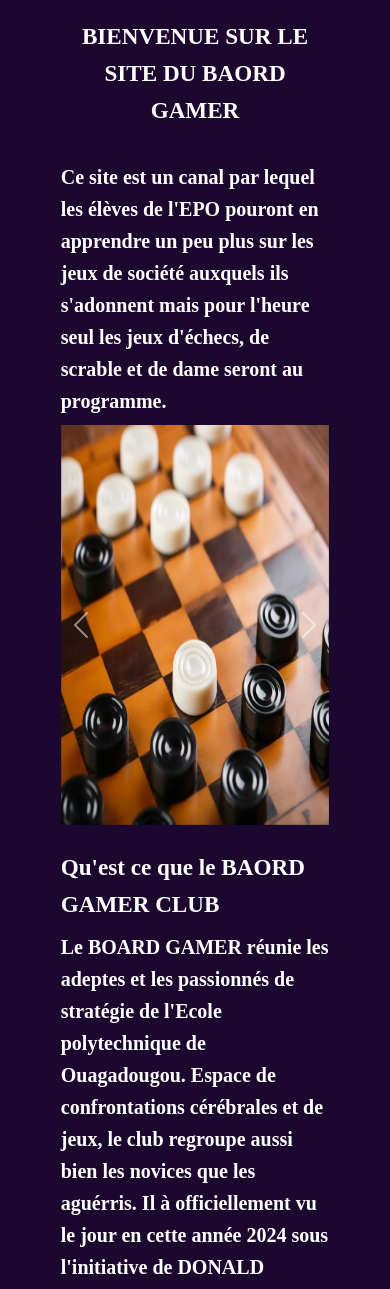
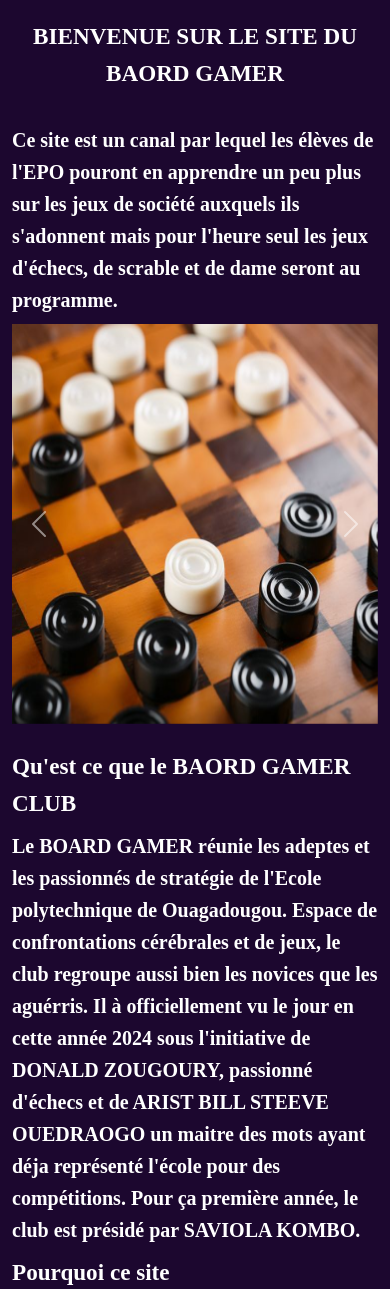
Before and after one commit to falcon25006/baord_gamers, a PHP site: page / in a window 390 px wide. Shown: the part 76-1365 px from the top of the page. Run offline with PHP 8.4, Linux system fonts and the light colour scheme.

Commit message:
addaptation de la taille de la page

```diff
--- a/index.css
+++ b/index.css
@@ -16,3 +16,11 @@ p,h1,h2,h3,h4,h5 {
     font-family:'Times New Roman', Times, serif;
     font-weight:bold;
   }
+.accueil {
+    width:75%;
+}
+@media (max-width:760px){
+    .accueil {
+        width:auto;
+    }
+}
--- a/index.html
+++ b/index.html
@@ -58,7 +58,7 @@
                 Le BOARD GAMER réunie les adeptes et les passionnés de stratégie de l'Ecole polytechnique de Ouagadougou. Espace de confrontations cérébrales et de jeux, le club regroupe aussi bien
                 les novices que les aguérris. Il à officiellement vu le jour en cette année  2024 sous l'initiative
                 de DONALD ZOUGOURY, passionné d'échecs et de ARIST BILL STEEVE OUEDRAOGO un maitre des mots ayant déja représenté l'école pour des compétitions.
-                Pour ça première année, le club est présidé par SAVIOLA KOMBO .
+                Pour ça première année, le club est présidé par SAVIOLA KOMBO.
             </h5>
         <h3>Pourquoi ce site</h3>
           <h5>
```
